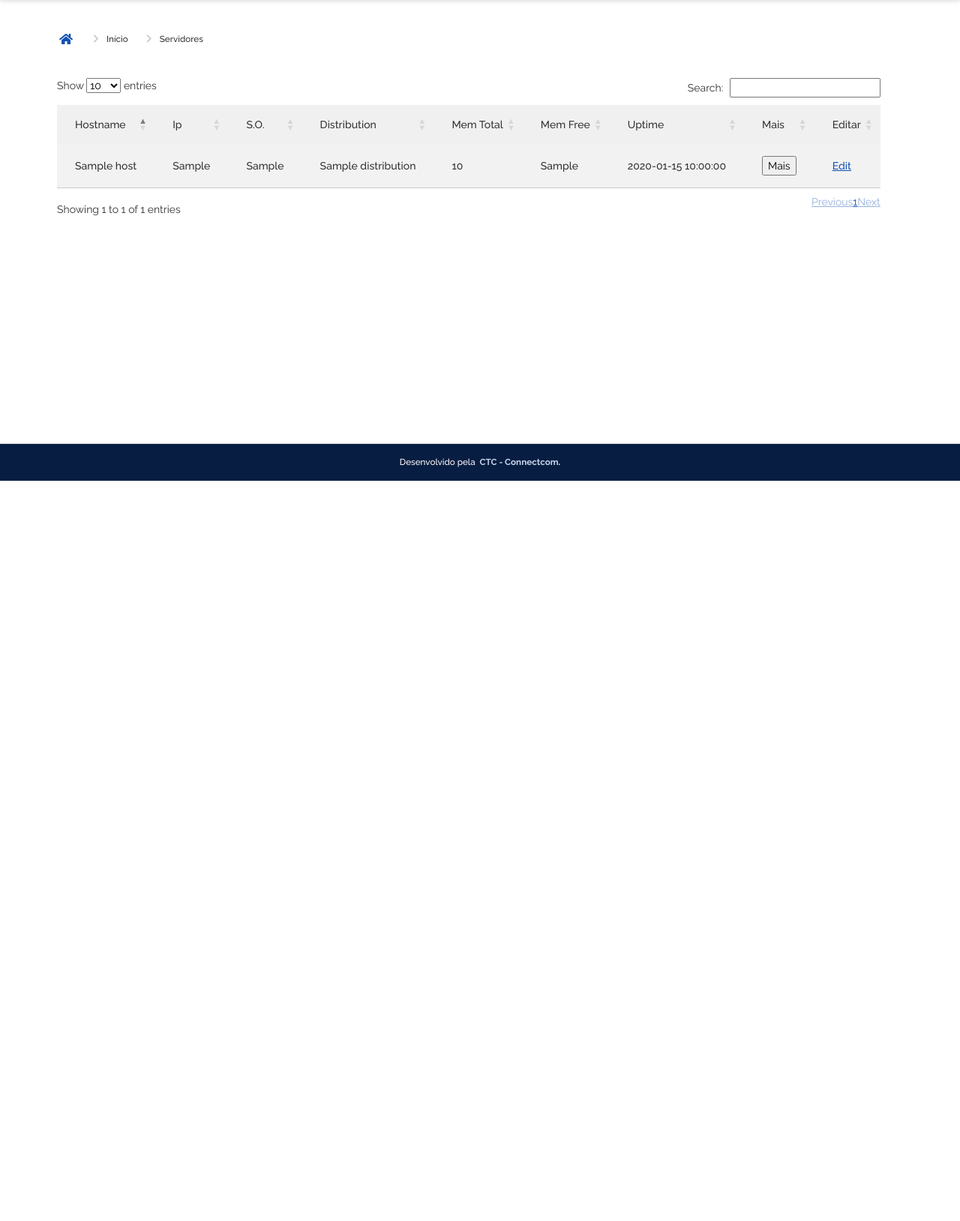
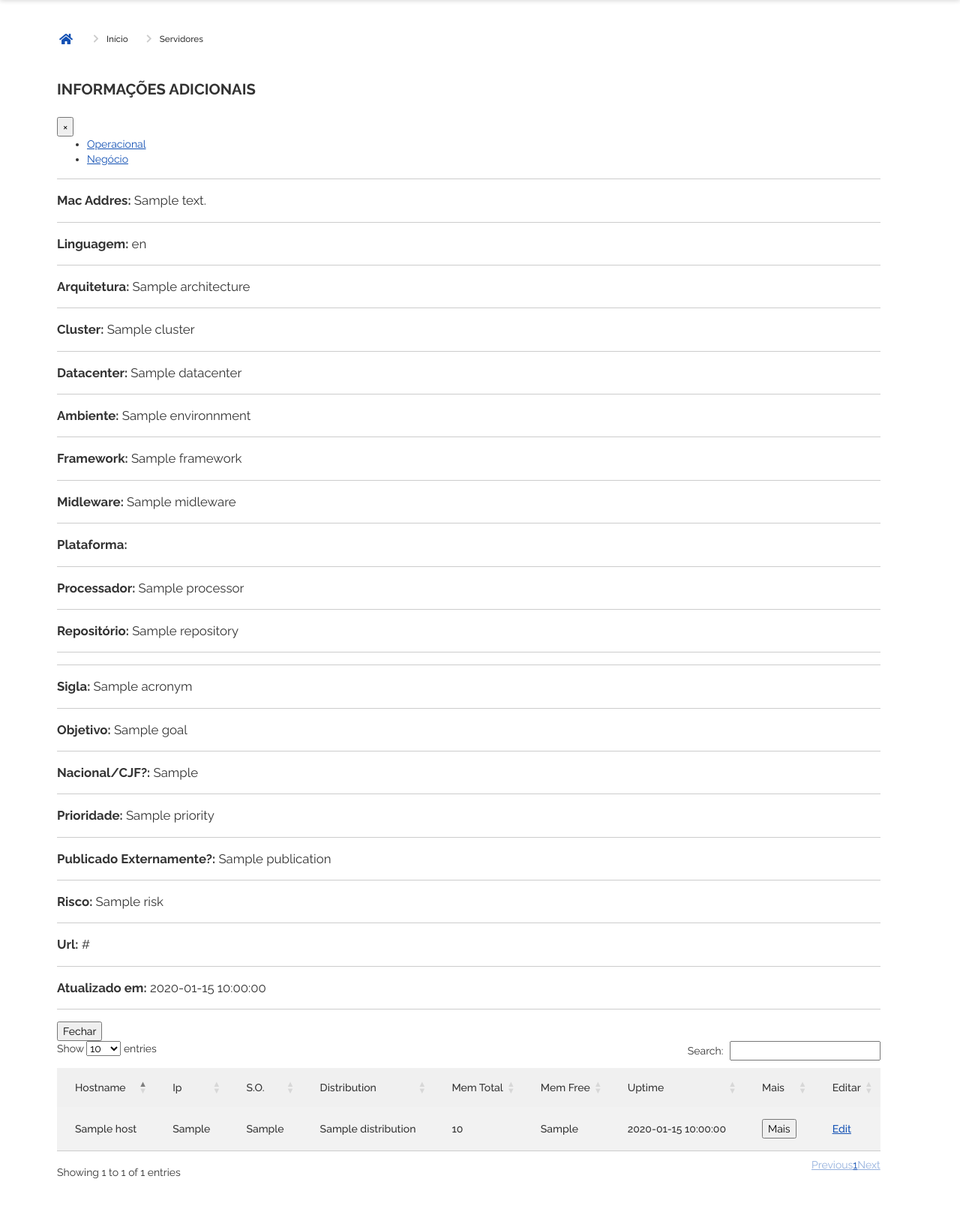
Before and after one commit to hebersonaguiar/inventory-frontend, a Flask app: template templates/govbrservers.html in a window 1280 px wide. Shown: the part 159-1787 px from the top of the page at 75% size. Before the commit the page ends 800 px from the top, so only its background shows below. Run offline with Flask 3, Linux system fonts and the light colour scheme; the template is opened without the code that fills it: most values are stand-ins (such as "Sample title", 1, 10 or a date in 2020); some libraries are stand-ins or nearby versions; some web fonts are replaced.

Commit message:
feat: change template html to govbr with node

```diff
--- a/templates/govbrservers.html
+++ b/templates/govbrservers.html
@@ -240,8 +240,80 @@
                             <td><button type="button" class="btn btn-primary" data-toggle="modal" id="{{ host.hostname }}" data-target="#infosModal_{{host.id}}"><input type="text" style="display:none" id="hostName" placeholder="{{ host.hostname }}" value="{{ host.hostname }}"/>Mais</button></td>
                             <td><a class="btn btn-secondary" id="#" href="/edit/{{ host.hostname }}" role="button">Edit</a></td>
                           </tr>
-
-                          {% endfor %}
+                          <div class="modal fade" id="infosModal_{{host.id}}" tabindex="-1" role="dialog" aria-labelledby="exampleModalLabel" aria-hidden="true">
+                            <div class="modal-dialog modal-lg" role="document">
+                               <div class="modal-content">
+                                  <div class="modal-header">
+                                     <h5 class="modal-title" id="exampleModalLabel">Informações Adicionais</h5>
+                                     <button type="button" class="close" data-dismiss="modal" aria-label="Close">
+                                     <span aria-hidden="true">&times;</span>
+                                     </button>
+                                  </div>
+                                  <div class="modal-body">
+                                     <!-- tabs modal here-->
+                                     <ul class="nav nav-tabs" id="myTab" role="tablist">
+                                        <li class="nav-item">
+                                           <a class="nav-link active" id="operational-tab_{{ host.id }}" data-toggle="tab" href="#operational_{{ host.id }}" role="tab" aria-controls="operational" aria-selected="true">Operacional</a>
+                                        </li>
+                                        <li class="nav-item">
+                                           <a class="nav-link" id="bussines-tab_{{ host.id }}" data-toggle="tab" href="#bussines_{{ host.id }}" role="tab" aria-controls="bussines" aria-selected="false">Negócio</a>
+                                        </li>
+                                     </ul>
+                                     <div class="tab-content" id="myTabContent">
+                                        <div class="tab-pane fade show active" id="operational_{{ host.id }}" role="tabpanel" aria-labelledby="operational-tab_{ host.id }">
+                                           <hr>
+                                           <p class="text-justify"><strong>Mac Addres:</strong> {{ host.mac_address}}</p>
+                                           <hr>
+                                           <p class="text-justify"><strong>Linguagem:</strong> {{ host.app_language}}</p>
+                                           <hr>
+                                           <p class="text-justify"><strong>Arquitetura:</strong> {{ host.architecture}}</p>
+                                           <hr>
+                                           <p class="text-justify"><strong>Cluster:</strong> {{ host.cluster}}</p>
+                                           <hr>
+                                           <p class="text-justify"><strong>Datacenter:</strong> {{ host.datacenter}}</p>
+                                           <hr>
+                                           <p class="text-justify"><strong>Ambiente:</strong> {{ host.environnment}}</p>
+                                           <hr>
+                                           <p class="text-justify"><strong>Framework:</strong> {{ host.framework}}</p>
+                                           <hr>
+                                           <p class="text-justify"><strong>Midleware:</strong> {{ host.midleware}}</p>
+                                           <hr>
+                                           <p class="text-justify"><strong>Plataforma:</strong> {{ host.plataform}}</p>
+                                           <hr>
+                                           <p class="text-justify"><strong>Processador:</strong> {{ host.processor}}</p>
+                                           <hr>
+                                           <p class="text-justify"><strong>Repositório:</strong> {{ host.repository}}</p>
+                                           <hr>
+                                        </div>
+                                        <div class="tab-pane fade" id="bussines_{{ host.id }}" role="tabpanel" aria-labelledby="bussines-tab_{{ host.id }}">
+                                           <hr>
+                                           <p class="text-justify"><strong>Sigla:</strong> {{ host.acronym}}</p>
+                                           <hr>
+                                           <p class="text-justify"><strong>Objetivo:</strong> {{ host.goal}}</p>
+                                           <hr>
+                                           <p class="text-justify"><strong>Nacional/CJF?:</strong> {{ host.national_cjf}}</p>
+                                           <hr>
+                                           <p class="text-justify"><strong>Prioridade:</strong> {{ host.priority}}</p>
+                                           <hr>
+                                           <p class="text-justify"><strong>Publicado Externamente?:</strong> {{ host.publication }}</p>
+                                           <hr>
+                                           <p class="text-justify"><strong>Risco:</strong> {{ host.risk}}</p>
+                                           <hr>
+                                           <p class="text-justify"><strong>Url:</strong> {{ host.url}}</p>
+                                           <hr>
+                                           <p class="text-justify"><strong>Atualizado em:</strong> {{ host.updated_at}}</p>
+                                           <hr>
+                                        </div>
+                                     </div>
+                                     <!-- tabs modal here -->
+                                  </div>
+                                  <div class="modal-footer">
+                                     <button type="button" class="btn btn-secondary" data-dismiss="modal">Fechar</button>
+                                  </div>
+                               </div>
+                            </div>
+                         </div>
+                        {% endfor %}
                       </tbody>
                       <!-- <tfoot>
                           <tr>
```
